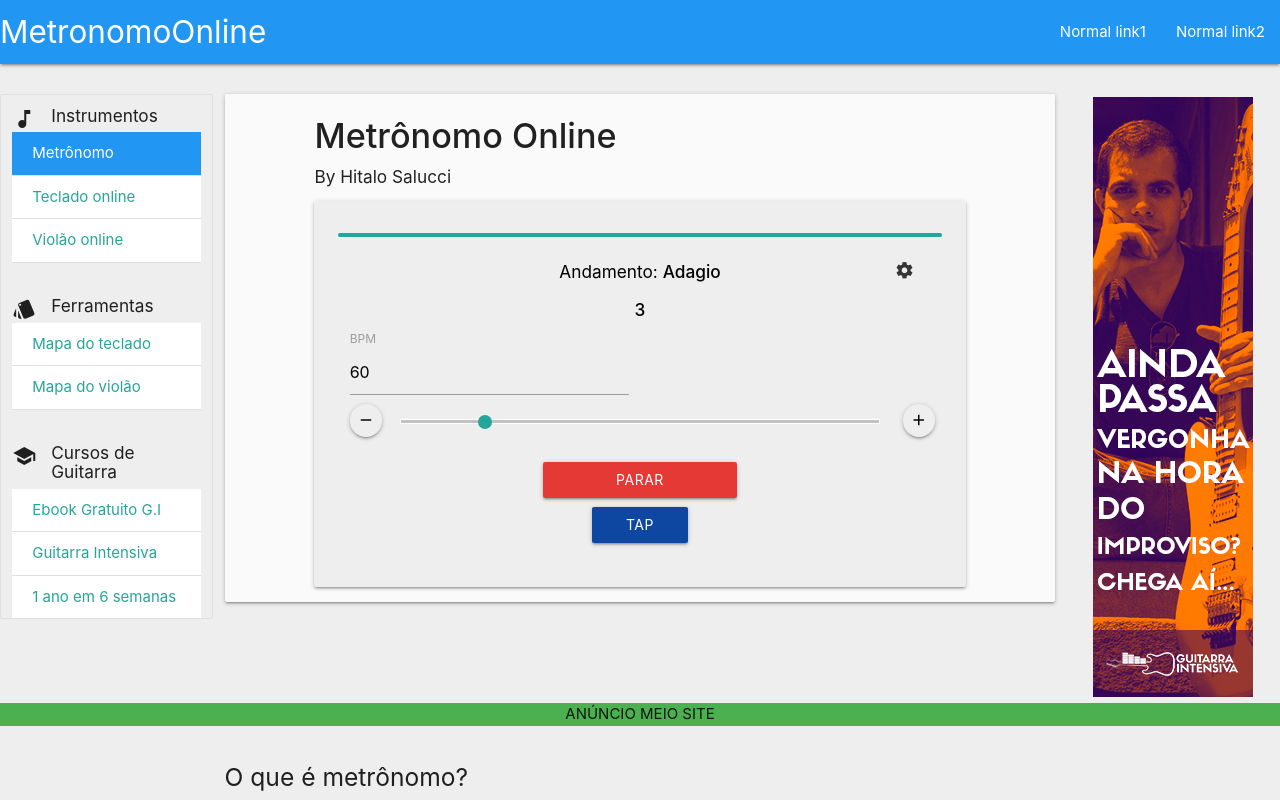
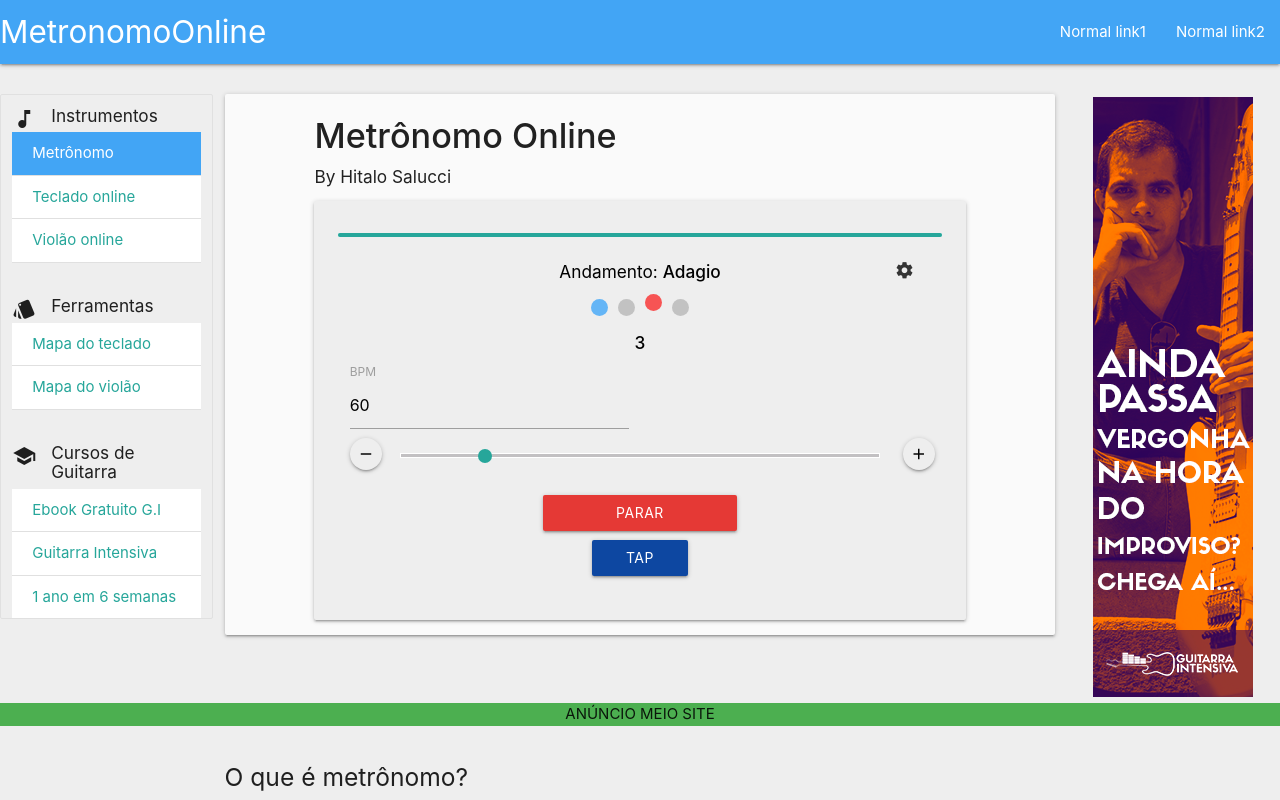
Before and after one commit to hitalosalucci/metronomoonline, a plain HTML site: page index.html in a window 1280 px wide. Both pictures are taken after a click on the button "INICIAR". Shown: the top 800 px of the page. Drawn offline with nearby package versions, Linux system fonts and the light colour scheme.

Commit message:
Animações adicionadas. Correções de alguns bugs feitas

```diff
--- a/css/estilo.css
+++ b/css/estilo.css
@@ -23,3 +23,27 @@ body{
 	width: 160px;
 	height: 600px;
 }
+
+/*div que contem os circulos das animações*/
+.animacao_counter{
+	margin-top: 10px;;
+}
+
+/*circulos das animações*/
+.dot {
+	height: 17px;
+	width: 17px;
+	background-color: #bbbbbbdd;
+	border-radius: 50%;
+	display: inline-block;
+	margin-left: 3px;
+	margin-right: 3px;;
+  }
+
+  .dot-active{
+	height: 17px;
+	width: 17px;
+	background-color: #64b5f6 ;
+	border-radius: 50%;
+	display: inline-block;
+  }
--- a/index.html
+++ b/index.html
@@ -61,7 +61,7 @@
 	</nav> -->
 
 	<div class="navbar-fixed">
-		<nav class="blue">
+		<nav class="blue lighten-1">
 			<div class="nav-wrapper">
 				<a href="https://www.metronomoonline.ml" class="brand-logo"><span> </span><span class="truncate"> MetronomoOnline</span></a>
 				<a href="#" data-activates="mobile-demo" class="button-collapse hide-on-large-only"><i class="material-icons">menu</i></a>
@@ -101,7 +101,7 @@
 			<br>
 			<div class="col l2 m2 hide-on-med-and-down collection" id="menu-lateral">
 				<span class="collection-header"><h6><i class="material-icons left">music_note</i>Instrumentos</h6></span>
-				<a href="" class="collection-item active blue" title="O melhor e mais completo metrônomo online da internet"><span class="white-text">Metrônomo</span></a>
+				<a href="" class="collection-item active blue lighten-1" title="O melhor e mais completo metrônomo online da internet"><span class="white-text">Metrônomo</span></a>
 				<a href="" class="collection-item" title="Toque teclado online">Teclado online</a>
 				<a href="" class="collection-item" title="Toque violão Online">Violão online</a>
 				<br>
@@ -136,10 +136,18 @@
 								<div class="progress">
 									<div class="determinate" style="width: 100%"></div>
 								</div>
+
 								<span class="center-align col s8 offset-s2"><h6><span class="black-text" id="andamento_titulo">Andamento: <strong>Adagio</strong></span></h6></span>
 
 								<div class="col s2 right-align">
 									<button class="waves-effect waves-teal btn-flat" id="opcoes_btn"><i class="material-icons">settings</i></button>
+								</div>
+
+								<div class="col s8 offset-s2 animacao_counter center-align">
+									<div class="dot dot-active"></div>
+									<div class="dot"></div>
+									<div class="dot"></div>
+									<div class="dot"></div>
 								</div>
 
 								<span class="center-align col s12"><h6><span class="black-text" id="numero_tempo"><strong>--</strong></span></h6></span>
--- a/js/audio.js
+++ b/js/audio.js
@@ -1,3 +1,8 @@
+//importar para usar a animacao
+window.AudioContext = window.AudioContext || window.webkitAudioContext;
+var context = new AudioContext();
+var accentPitch = 380, offBeatPitch = 200;
+
 const tocar = document.getElementById('tocar_btn');
 
 const bpm_range = document.getElementById('input_bpm_range');
@@ -119,7 +124,24 @@ function iniciar(){
 	    audio.currentTime = 0;
 	    audio.play();
 
-	    contar();
+		contar();
+
+		//animacao
+		var note = context.createOscillator();
+
+		if( $(".dot").eq(tick_contar-1).hasClass("active") )
+		  note.frequency.value = accentPitch;
+		else
+		  note.frequency.value = offBeatPitch;
+
+		note.connect(context.destination);
+
+		$(".dot").attr("style", "");
+
+		$(".dot").eq(tick_contar-1).css({
+		transform: "translateY(-5px)",
+		background: "#F75454"
+		});
 }
 
 //iniciar_divisao
@@ -214,7 +236,7 @@ function verificarDivisaoMute() {
 }
 
 //muda o compasso do tempo(qnt de tempo)
-qnt_compasso_sel.addEventListener('change', function(){
+$("#qnt_compasso_sel").on("change", function() {
     qnt_compasso_sel_valor = qnt_compasso_sel.options[qnt_compasso_sel.selectedIndex].value = this.value;
     qnt_compasso_sel_valor = parseInt(qnt_compasso_sel_valor) + 1;
 
@@ -227,6 +249,20 @@ qnt_compasso_sel.addEventListener('change', function(){
 		reiniciar_metronomo();
 
 	}
+
+	var _counter = $(".animacao_counter");
+  _counter.html("");
+
+  for(var i = 0; i < parseInt(qnt_compasso_sel_valor-1, 10); i++)
+  {
+    var temp = document.createElement("div");
+    temp.className = "dot";
+
+    if(i === 0)
+      temp.className += " dot-active";
+
+    _counter.append( temp );
+  }
 
 });
 
@@ -337,6 +373,16 @@ function parar(){
 		tick_contar = 0;
 		tick_contar_divisao = 0;
 
+		$(".dot").css({
+			transform: "translateY(0px)",
+			background: "#bbbbbbdd"
+		});
+
+		$(".dot-active").css({
+			transform: "translateY(0px)",
+			background: "#64b5f6"
+		});
+
 }
 
 //inica o motronomo
@@ -400,9 +446,7 @@ $("#tap_tempo_btn").click(function() {
 
 	 //se tiver tocando nomento limpa o intervalo de tempo e reinicia o currentbpm
 	 if (tocando_agr) {
-
 		reiniciar_metronomo();
-
     }
 
   	delta = tempo;
@@ -453,9 +497,7 @@ function ValorAndamento(){
 }
 
 function reiniciar_metronomo(){
-	audio.muted = true;
-	audio.divisao = true;
-	audio_marcador.muted = true;
+
 	parar();
 	iniciar();
 	iniciar_divisao();
```
